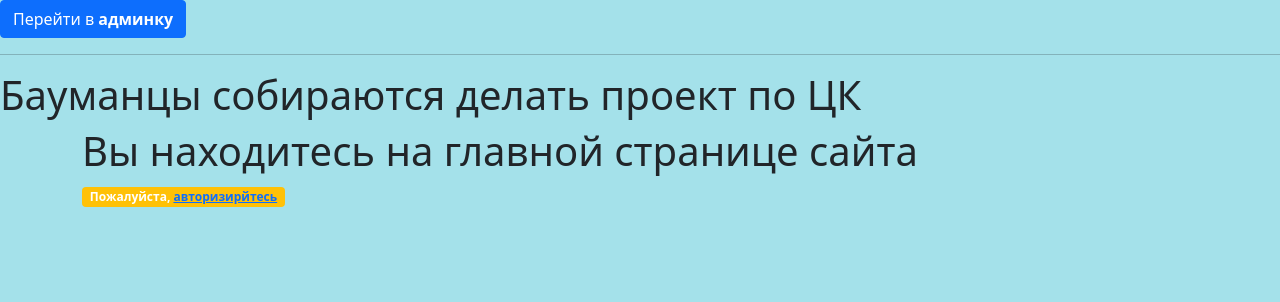
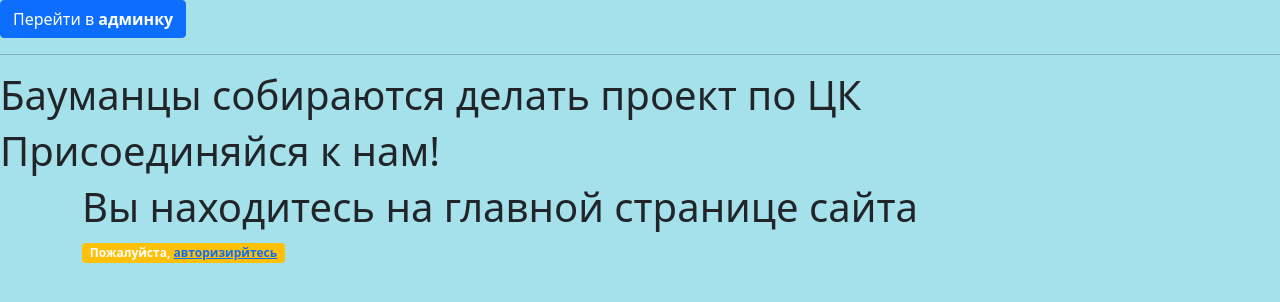
Before and after one commit to Karielka/Fitnes_app, a Django app: page /fitnes/ in a window 1280 px wide. Shown: the top 302 px of the page. Run offline with Django 5.2, Linux system fonts and the light colour scheme.

Commit message:
Test_for_merge
Update base.html

```diff
--- a/Fitnes/Main/templates/main/base.html
+++ b/Fitnes/Main/templates/main/base.html
@@ -18,7 +18,7 @@
 
   <body>
     <h1>Бауманцы собираются делать проект по ЦК</h1>
-
+    <h1>Присоединяйся к нам!</h1>
     {% block content %}
 
     {% endblock content %}
```
